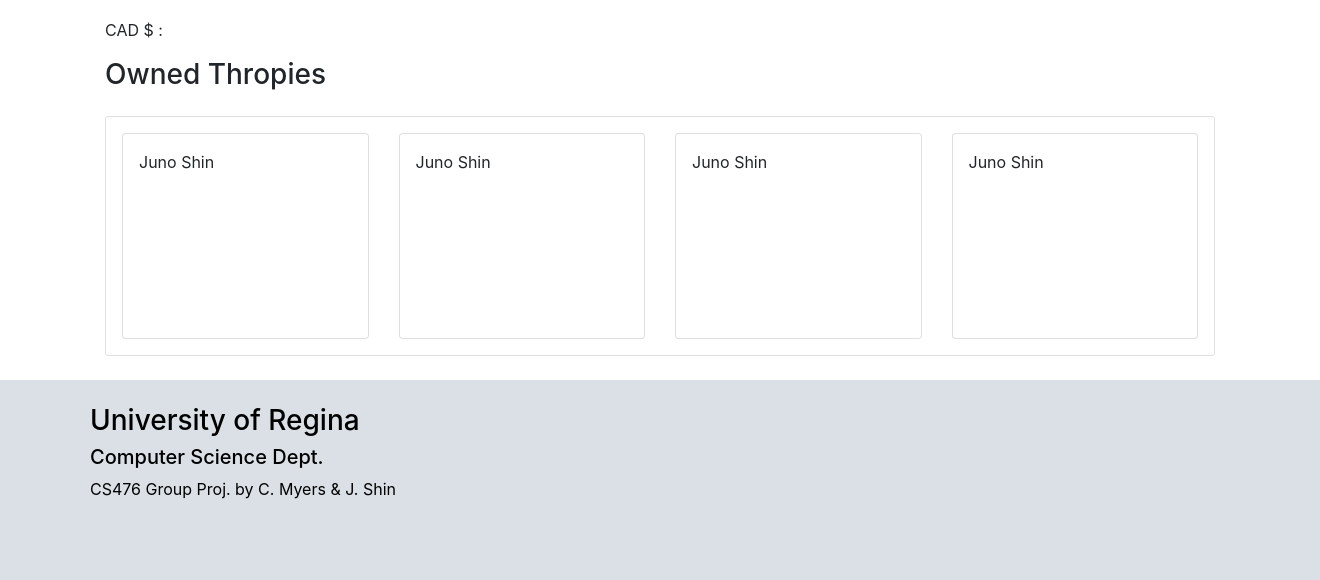
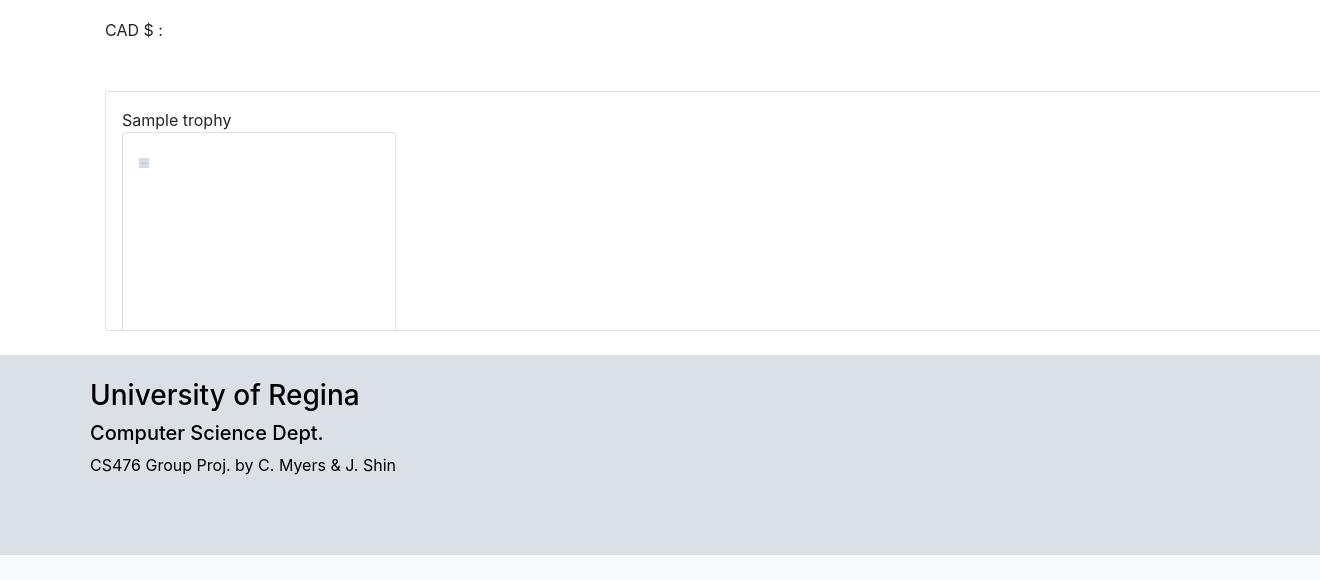
Before and after one commit to cartermyers/bithumb, a Django app: template templates/account/profile.html in a window 1320 px wide. Shown: the part 484-1064 px from the top of the page. After the commit the page ends 1039 px from the top, so only its background shows below. Run offline with Django 3.2, Linux system fonts and the light colour scheme; the template is opened without the code that fills it: most values are stand-ins (such as "Sample title", 1, 10 or a date in 2020); grey boxes marked "Sample" are stand-in pictures; parts of the project's set-up code (start-up, migrations or seed data) failed here and were passed over; some libraries are stand-ins or nearby versions.

Commit message:
Add trophy view on user profile

```diff
--- a/account/views.py
+++ b/account/views.py
@@ -72,8 +72,9 @@ def profile(request, user_id=None):
         user_id = request.user.pk
 
     user = get_object_or_404(models.User, pk=user_id)
+    collectibles = user.get_collectibles()
 
-    return render(request, 'account/profile.html', {'user': user})
+    return render(request, 'account/profile.html', {'user': user, 'collectibles': collectibles})
 
 def logout_view(request):
     logout(request)
--- a/templates/account/profile.html
+++ b/templates/account/profile.html
@@ -8,6 +8,7 @@
     <title>Bithumb</title>
 
     {% load static %}
+    {% load thumbnail %}
 
     <link rel="stylesheet" href="{% static "css/bootstrap.min.css" %}">
     <script src="{% static "js/bootstrap.min.js" %}"></script>
@@ -73,44 +74,25 @@
     </div>
     </div>
     <div class="row">
+        <div class="col-lg-12 d-flex justify-content-center align-items-center mb-3">
+        </div>
+    </div>
+    <div class="row">
         <div class="col-lg-12">
-        <h3>Owned Thropies</h3>
-    </div>
-    <div class="col-lg-12">
-        <div class="card mt-3" style="width: 100%; height: 30vh; overflow-x: scroll">
+            <div class="card mt-3" style="width: 110%; height: 30vh; overflow-x: scroll">
                 <div class="card-body p-3 row">
+                    {% for trophy in collectibles %}
                     <div class="col-lg-3">
+                        {{ trophy.name }}
                         <div class="card" style="width: 100%; height: 100%;">
                             <div class="card-body p-3">
-        <!-- HTML 5 Canvas Here -->
-        Juno Shin
+                                {% thumbnail trophy.image 200x200 crop as thumb %}
+                                <img src="{{ thumb.url }}" width="{{ thumb.width }}" height="{{ thumb.height }}" alt="{{ trophy.name }}"/>
                             </div>
                         </div>
+                        USD: {{ trophy.price }}
                     </div>
-    <div class="col-lg-3">
-        <div class="card" style="width: 100%; height: 100%;">
-        <div class="card-body p-3">
-        <!-- HTML 5 Canvas Here -->
-        Juno Shin
-    </div>
-    </div>
-    </div>
-    <div class="col-lg-3">
-        <div class="card" style="width: 100%; height: 100%;">
-        <div class="card-body p-3">
-        <!-- HTML 5 Canvas Here -->
-        Juno Shin
-    </div>
-    </div>
-    </div>
-    <div class="col-lg-3">
-        <div class="card" style="width: 100%; height: 100%;">
-        <div class="card-body p-3">
-        <!-- HTML 5 Canvas Here -->
-        Juno Shin
-    </div>
-    </div>
-    </div>
+                    {% endfor %}
                 </div>
             </div>
         </div>
```
Lines whose indentation alone changed are shown as unchanged.
